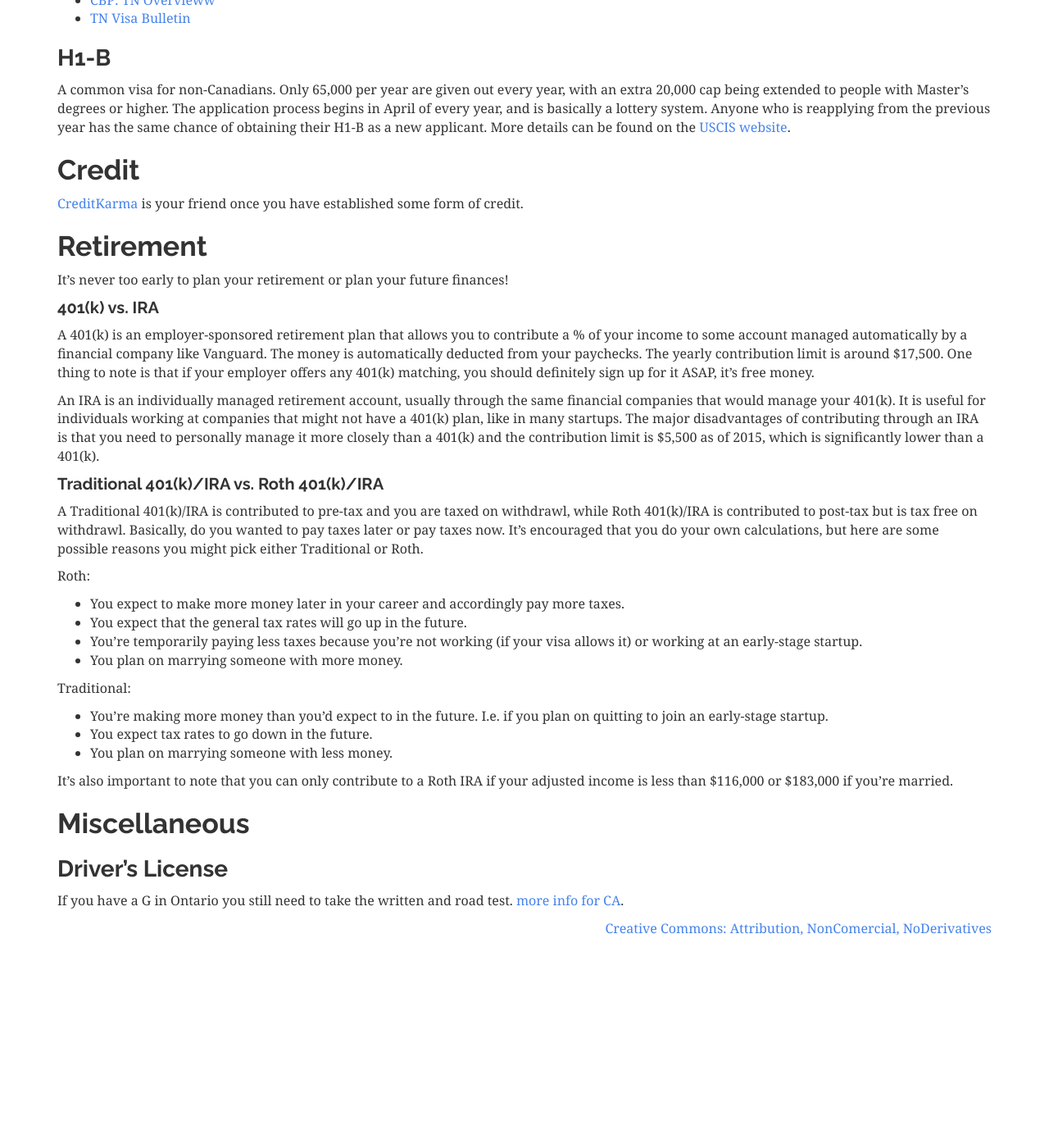
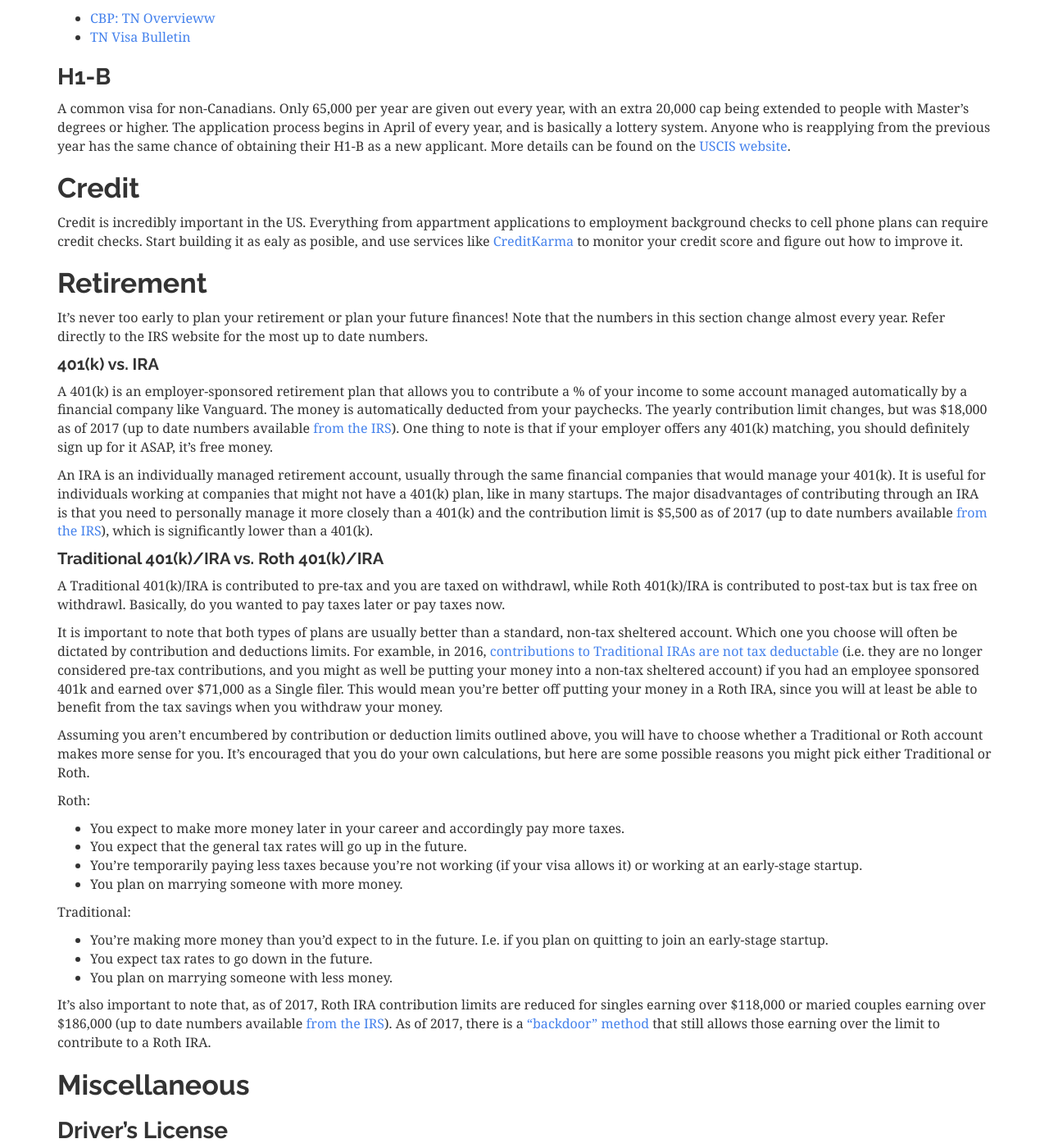
Before and after one commit to sholiday/waterloo-fulltime-guide, a Jekyll site: the page built from index.md, in a window 1280 px wide and 1400 px high, scrolled down 2637 px. Shown: the whole window at 82% size. Built offline with Jekyll 4.4.1, drawn with Linux system fonts in a browser that asks for light colours; nearby versions of some CDN libraries; before the commit the page ends 3792 px from its top, so only the background shows below that; some of the changed text lies outside the part shown.

Commit message:
Updated and added retirement info

```diff
--- a/index.md
+++ b/index.md
@@ -97,7 +98,7 @@ prefer, let the recruiter know that you will sign today if x number is y
 
 Some numbers are harder to negotiate than others. At least in 2014, salary was
 hard to negotiate for a lot of the larger companies for many people. The easiest
-to change seemed to be signing bonus, equity and relocation bonus.
+to change seemed to be signing bonus, equity, and relocation bonus.
 
 Some benefits to consider:
 
@@ -194,36 +195,51 @@ the [USCIS website][h1-uscis].
 
 ## Credit
 
-[CreditKarma][creditkarma] is your friend once you have established some form of
-credit.
+Credit is incredibly important in the US. Everything from appartment applications to employment background checks to cell phone plans can require credit checks. Start building it as ealy as posible, and use services like [CreditKarma][creditkarma] to monitor your credit score and figure out how to improve it.
 
 [creditkarma]: https://www.creditkarma.com
 
 <section id="Retirement" />
 
 ## Retirement
-It's never too early to plan your retirement or plan your future finances!
+It's never too early to plan your retirement or plan your future finances! Note that the numbers in this section change almost every year. Refer directly to the IRS website for the most up to date numbers.
 
 #### 401(k) vs. IRA
-A 401(k) is an employer-sponsored retirement plan that allows you to contribute a % of your income to some account managed automatically by a financial company like Vanguard. The money is automatically deducted from your paychecks. The yearly contribution limit is around $17,500. One thing to note is that if your employer offers any 401(k) matching, you should definitely sign up for it ASAP, it's free money.
+A 401(k) is an employer-sponsored retirement plan that allows you to contribute a % of your income to some account managed automatically by a financial company like Vanguard. The money is automatically deducted from your paychecks. The yearly contribution limit changes, but was $18,000 as of 2017 (up to date numbers available [from the IRS][401klimit]). One thing to note is that if your employer offers any 401(k) matching, you should definitely sign up for it ASAP, it's free money.
 
-An IRA is an individually managed retirement account, usually through the same financial companies that would manage your 401(k). It is useful for individuals working at companies that might not have a 401(k) plan, like in many startups. The major disadvantages of contributing through an IRA is that you need to personally manage it more closely than a 401(k) and the contribution limit is $5,500 as of 2015, which is significantly lower than a 401(k).
+[401klimit]: https://www.irs.gov/retirement-plans/plan-participant-employee/retirement-topics-401k-and-profit-sharing-plan-contribution-limits
+
+An IRA is an individually managed retirement account, usually through the same financial companies that would manage your 401(k). It is useful for individuals working at companies that might not have a 401(k) plan, like in many startups. The major disadvantages of contributing through an IRA is that you need to personally manage it more closely than a 401(k) and the contribution limit is $5,500 as of 2017 (up to date numbers available [from the IRS][iralimit]), which is significantly lower than a 401(k).
+
+[iralimit]: https://www.irs.gov/retirement-plans/plan-participant-employee/retirement-topics-ira-contribution-limits
 
 #### Traditional 401(k)/IRA vs. Roth 401(k)/IRA
-A Traditional 401(k)/IRA is contributed to pre-tax and you are taxed on withdrawl, while Roth 401(k)/IRA is contributed to post-tax but is tax free on withdrawl. Basically, do you wanted to pay taxes later or pay taxes now. It's encouraged that you do your own calculations, but here are some possible reasons you might pick either Traditional or Roth.
+A Traditional 401(k)/IRA is contributed to pre-tax and you are taxed on withdrawl, while Roth 401(k)/IRA is contributed to post-tax but is tax free on withdrawl. Basically, do you wanted to pay taxes later or pay taxes now.
+
+It is important to note that both types of plans are usually better than a standard, non-tax sheltered account. Which one you choose will often be dictated by contribution and deductions limits. For examble, in 2016, [contributions to Traditional IRAs are not tax deductable][iradeduction] (i.e. they are no longer considered pre-tax contributions, and you might as well be putting your money into a non-tax sheltered account) if you had an employee sponsored 401k and earned over $71,000 as a Single filer. This would mean you're better off putting your money in a Roth IRA, since you will at least be able to benefit from the tax savings when you withdraw your money.
+
+[iradeduction]: https://www.irs.gov/retirement-plans/plan-participant-employee/2016-ira-contribution-and-deduction-limits-effect-of-modified-agi-on-deductible-contributions-if-you-are-covered-by-a-retirement-plan-at-work
+
+Assuming you aren't encumbered by contribution or deduction limits outlined above, you will have to choose whether a Traditional or Roth account makes more sense for you. It's encouraged that you do your own calculations, but here are some possible reasons you might pick either Traditional or Roth.
 
 Roth:
+
   - You expect to make more money later in your career and accordingly pay more taxes.
   - You expect that the general tax rates will go up in the future.
   - You're temporarily paying less taxes because you're not working (if your visa allows it) or working at an early-stage startup.
   - You plan on marrying someone with more money.
 
 Traditional:
+
   - You're making more money than you'd expect to in the future. I.e. if you plan on quitting to join an early-stage startup.
   - You expect tax rates to go down in the future.
   - You plan on marrying someone with less money.
 
-It's also important to note that you can only contribute to a Roth IRA if your adjusted income is less than $116,000 or $183,000 if you're married.
+It's also important to note that, as of 2017, Roth IRA contribution limits are reduced for singles earning over $118,000 or maried couples earning over $186,000 (up to date numbers available [from the IRS][rothlimit]). As of 2017, there is a ["backdoor" method][backdoor] that still allows those earning over the limit to contribute to a Roth IRA.
+
+[rothlimit]: https://www.irs.gov/retirement-plans/plan-participant-employee/retirement-topics-ira-contribution-limits
+
+[backdoor]: http://www.rothira.com/what-is-a-backdoor-roth-ira
 
 <section id="Miscellaneous" />
 
```
Also changed, not shown: other parts of index.md (+1 -0 lines).
